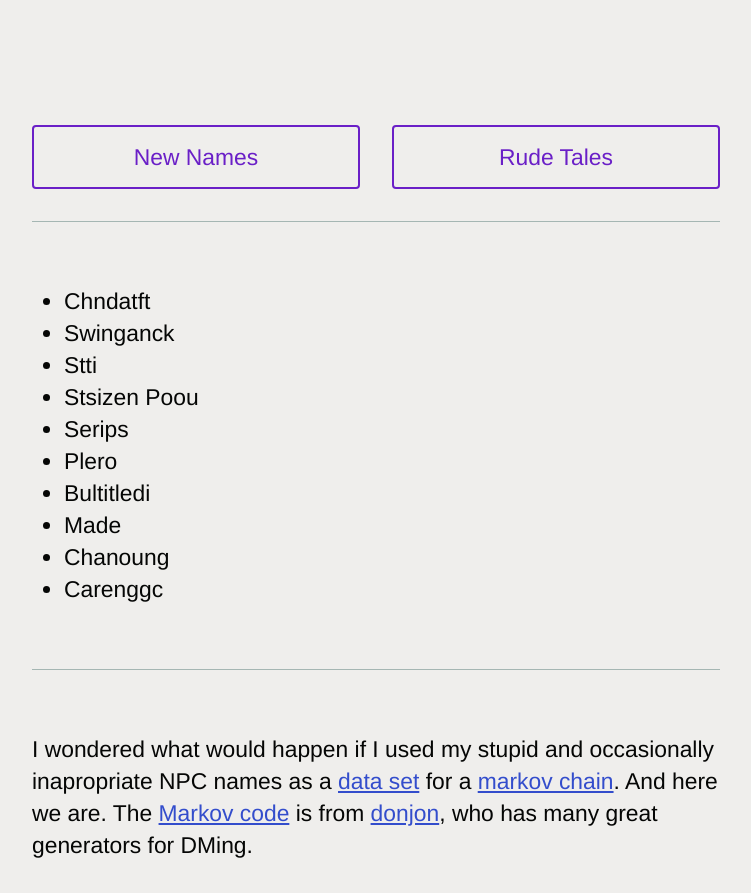
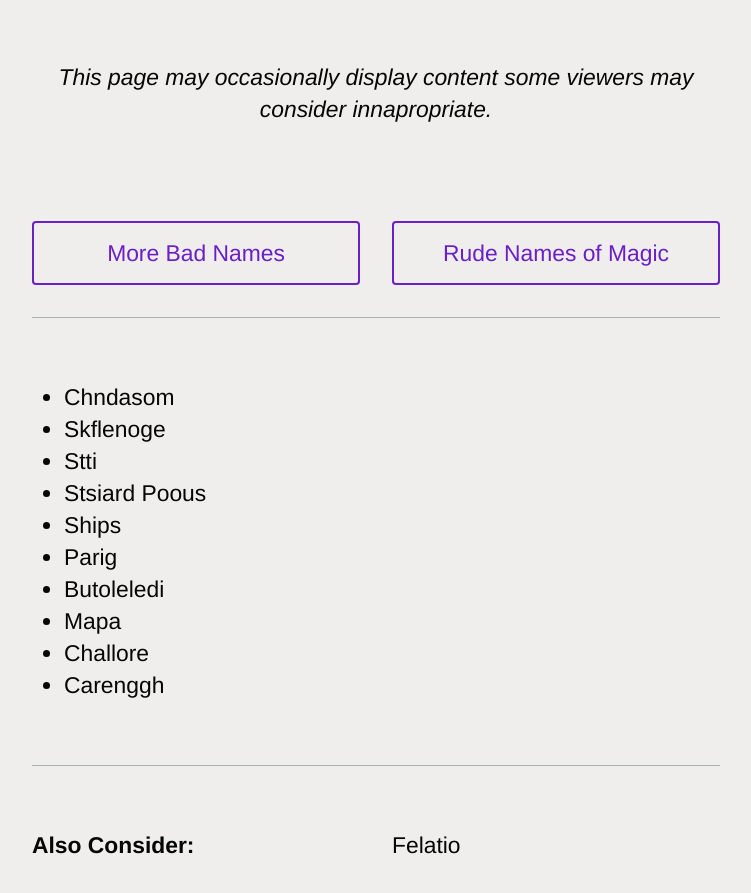
Before and after one commit to hunterdyar/BadFantasyNameGenerator, a plain HTML site: page index.html in a window 1280 px wide. Shown: the part 259-1152 px from the top of the page, without its empty margins (264-1015 px from the left). Drawn offline with nearby package versions, Linux system fonts and the light colour scheme.

Commit message:
Also Consider
- also consider section displays one random from source data set
- added to source data set
- title to webpage

```diff
--- a/blooper_set.js
+++ b/blooper_set.js
@@ -217,6 +217,18 @@ name_set['blooper_set'] = [
     'Nofinger Linger',
     'Pip Paddycake',
     'Bouncey Castle',
+    'Titanium Alloy',
+    'Toodaloo Byebye',
+    'Flight Fearless',
+    'Action Hearthrob',
+    'Ratrap',
+    'Furknot',
+    'Wartime Peace',
+    'Ovary Anther',
+    'Sex Sexxxy',
+    'Triple-X',
+    'Hangover',
+    'Gurgle Mouthwash'
   ];
 
 // - - - - - - - - - - - - - - - - - - - - - - - - - - - - - - - - - - - - - -
--- a/index.html
+++ b/index.html
@@ -1,6 +1,6 @@
 <!DOCTYPE html>
 <html>
-  <head>
+  <head><title>Blooper's Bad Fantasy Name Generator</title>
     <link rel="stylesheet" href="css/cutestrap.css" / />
     <link rel="stylesheet" href="https://fonts.googleapis.com/css?family=Tangerine">
     <script src="https://ajax.googleapis.com/ajax/libs/jquery/3.6.0/jquery.min.js"></script>
@@ -13,8 +13,14 @@
     <script type="text/javascript">
       $(document).ready(function(){
 
+        function oneFromSet(set)
+        {
+          return name_set[set][Math.floor(Math.random() * name_set[set].length)];
+        }
+
           function gengen(set)
           {
+            //10 random markovs
             nList = name_list(set,10);
             $("#genList").text("");
             for (i = 0; i < nList.length; i++)
@@ -24,6 +30,8 @@
                nList[i] +
                "</li>");
              }
+             //one random from set
+             $("#singleRandom").text(oneFromSet(set));
           }
           //Generate once at page load
           gengen('blooper_set');
@@ -43,28 +51,45 @@
   <body>
     <header class="wrapper -thin ta-center">
       <h1 class="title">Blooper's Bad Fantasy Name Generator</h1>
+      <p><em>
+        This page may occasionally display content some viewers may consider innapropriate.
+        </em>
+        </p>
     </header>
     <section class="wrapper -thin ta-center">
       <div class="ta-center grid">
-      <div id="generateName" class="button -outlined">New Names</div>
-      <div id="rudeName" class="button -outlined">Rude Tales</div>
+      <div id="generateName" class="button -outlined">More Bad Names</div>
+      <div id="rudeName" class="button -outlined">Rude Names of Magic</div>
 
       </div>
       <hr />
 
+<!-- list of markov names -->
       <section class="grid">
         <section class="column ta-left">
         <ul id="genList">
         </ul>
         </section>
       </section>
-
+      <hr / />
+<!--one random name from set-->
+      <section class="grid">
+        <section class="column ta-left">
+        <p><strong>Also Consider: </strong></p>
+        </section>
+        <section class="column ta-left">
+        <p id="singleRandom"></p>
+        </section>
+      </section>
     <hr />
     <section class="ta-left">
 
     <p>
       I wondered what would happen if I used my stupid and occasionally inapropriate NPC names as a <a href="blooper_set.js">data set</a> for a <a href="https://en.wikipedia.org/wiki/Markov_chain">markov chain</a>. And here we are. The <a href="https://donjon.bin.sh/code/name/">Markov code</a> is from <a href="https://donjon.bin.sh/">donjon</a>, who has many great generators for DMing.
     </p>
+    <p>
+      The 'Also Consider' section pulls a random name from the source data set. It's not generated, just randomly picked.
+      </p>
     <p>
       While the names are often incoherent, voweless, or just uninteresting, I have also been pleased to discover some pretty funny and enjoyable names that I would never have thought of myself. Having silly jumping-off points is the real goal.
       </p>
```
